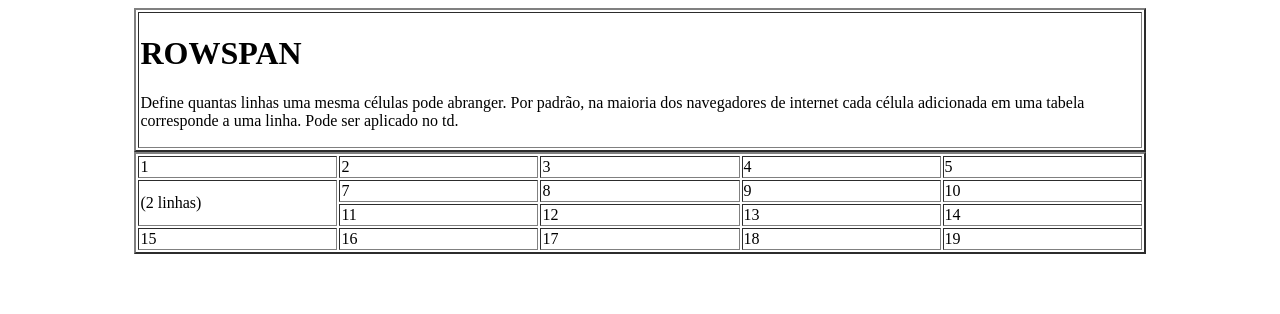
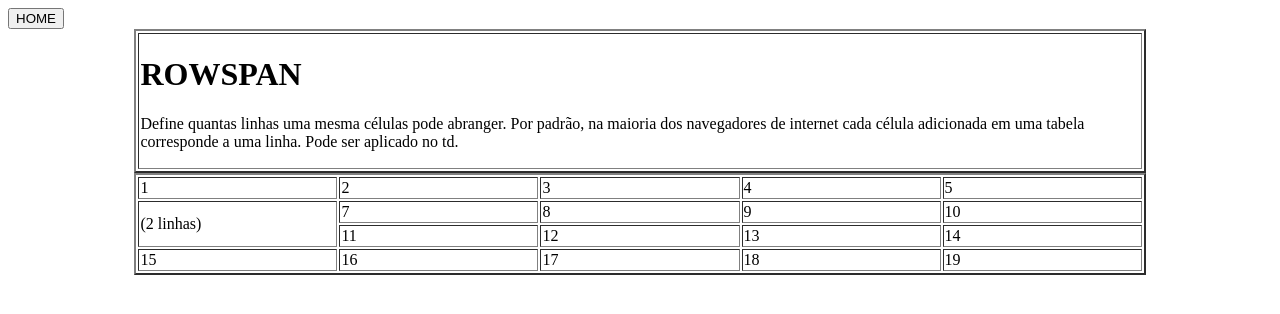
Before and after one commit to letisstk/leti, a plain HTML site: page rowspan.html in a window 1280 px wide. Drawn offline with Linux system fonts and the light colour scheme.

Commit message:
Update rowspan.html

```diff
--- a/rowspan.html
+++ b/rowspan.html
@@ -6,6 +6,7 @@
 			<title> ROWSPAN</title>
 </head>
 	<body>
+		<a href="https://letisstk.github.io/leti/"> <button>HOME </button> </a>
 		<table width="80%" align="center" border="2">
 			<tr>
 				<td>
```
